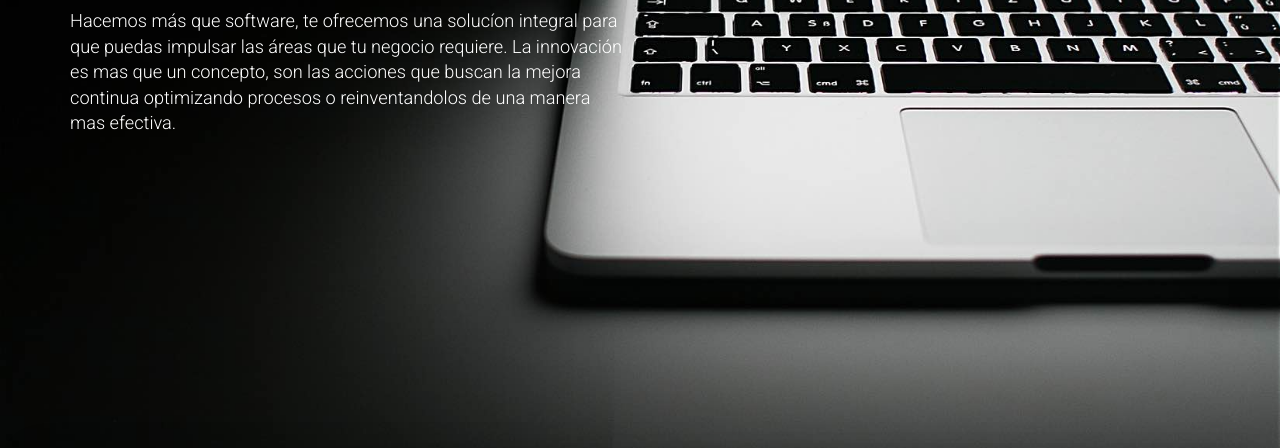
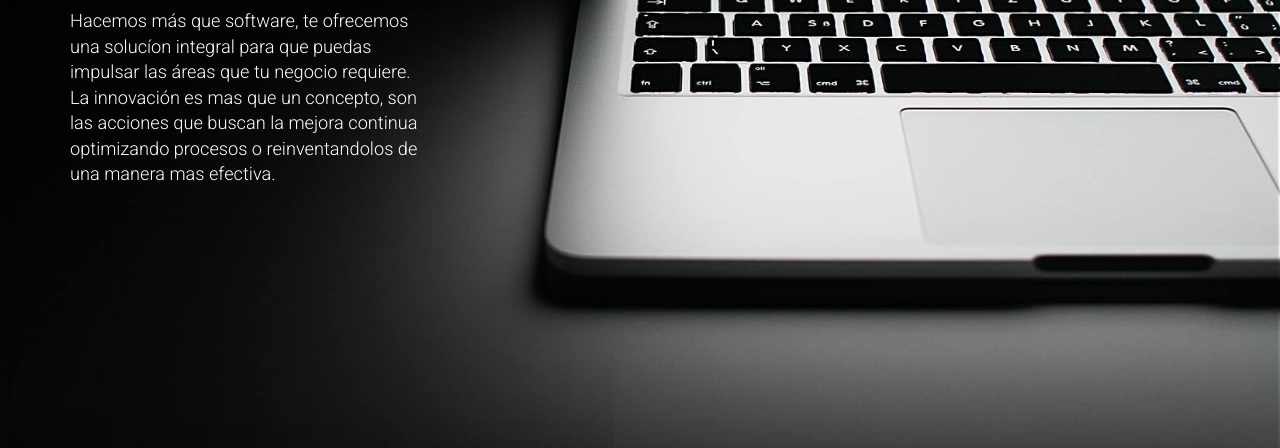
Before and after one commit to GustavoPaez/scopestudio, a plain HTML site: page index.html in a window 1280 px wide. Shown: the part 352-800 px from the top of the page. Drawn offline with Linux system fonts and the light colour scheme.

Commit message:
Cambio de tamaño de columna

```diff
--- a/index.html
+++ b/index.html
@@ -88,7 +88,7 @@
 	<div class="header header-filter" style="background-image: url('assets/img/banner/6.jpg');">
 		<div class="container">
 			<div class="row">
-				<div class="col-md-6">
+				<div class="col-md-4">
 
 						<h1>Desarrollando Software</h1>
 	                    <h4>Hacemos más que software, te ofrecemos una solucíon integral para que puedas impulsar las áreas que tu negocio requiere. La innovación es mas que un concepto, son las acciones que buscan la mejora continua optimizando procesos o reinventandolos de una manera mas efectiva.</h4>
```
